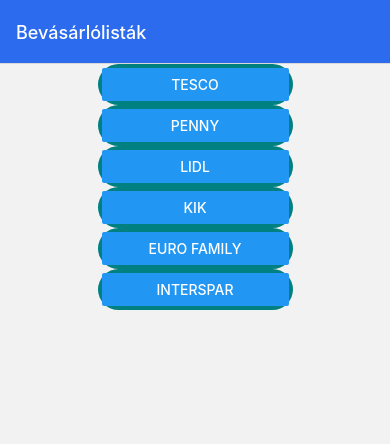
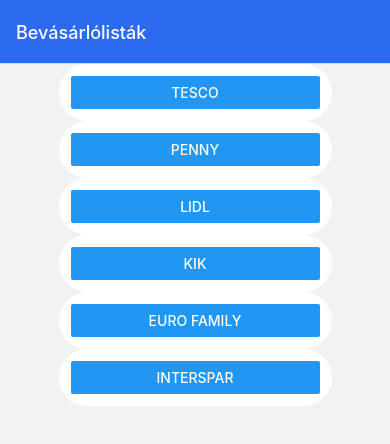
Before and after one commit to gabkoko/Shopping, a React Native app: screen / in a window 390 px wide. Shown: the top 444 px of the page. Built offline with nearby package versions, Linux system fonts and the light colour scheme.

Commit message:
V6.1 Final version, added some styles

```diff
--- a/App.js
+++ b/App.js
@@ -24,10 +24,11 @@
         <View
           key={shopAlias}
           style={{
-            padding: 4,
-            backgroundColor: "teal",
+            alignContent: "space-around",
+            padding: 12,
+            backgroundColor: "white",
             borderRadius: 80,
-            width: "50%",
+            width: "70%",
           }}
         >
           <Button
--- a/components/DetailsScreenComponent.jsx
+++ b/components/DetailsScreenComponent.jsx
@@ -14,5 +14,4 @@
     </View>
   );
 };
-
 export default DetailsScreenComponent;
--- a/components/ShoppingListComponent.jsx
+++ b/components/ShoppingListComponent.jsx
@@ -8,6 +8,7 @@
   StyleSheet,
 } from "react-native";
 import AsyncStorage from "@react-native-async-storage/async-storage";
+import { Colors } from "react-native/Libraries/NewAppScreen";
 
 const ShoppingListComponent = ({ shopAlias }) => {
   const [items, setItems] = useState([]);
@@ -98,10 +99,13 @@
   inputContainer: {
     flexDirection: "row",
     marginBottom: 16,
+    width: "100%",
   },
   input: {
     flex: 1,
-    borderWidth: 1,
+    borderWidth: 3,
+    borderRadius: 80,
+    borderColor: "#2C6BED",
     marginRight: 8,
     padding: 8,
   },
@@ -113,8 +117,12 @@
     justifyContent: "space-between",
     alignItems: "center",
     borderWidth: 1,
+    borderRadius: 80,
+    borderColor: "#2C6BED",
     padding: 8,
-    marginVertical: 4,
+    marginVertical: 1,
+    textDecorationColor: "#2C6BED",
+    width: "65%",
   },
 });
 
```
